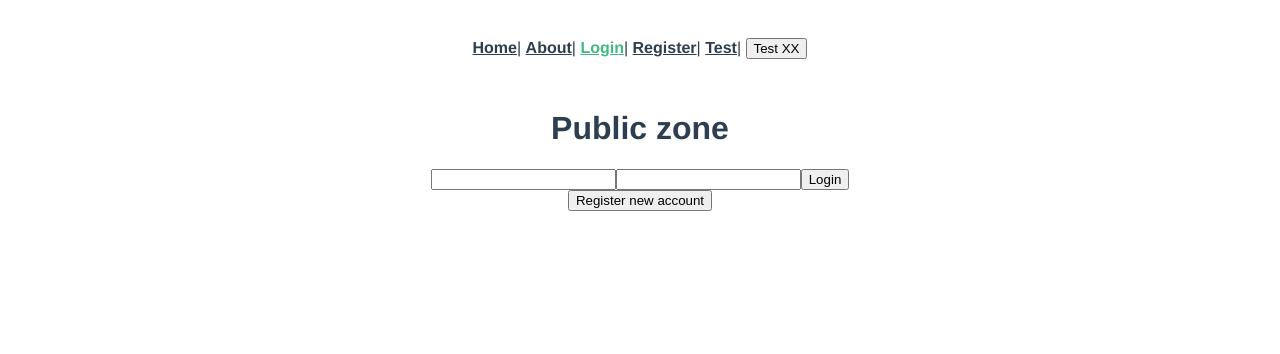
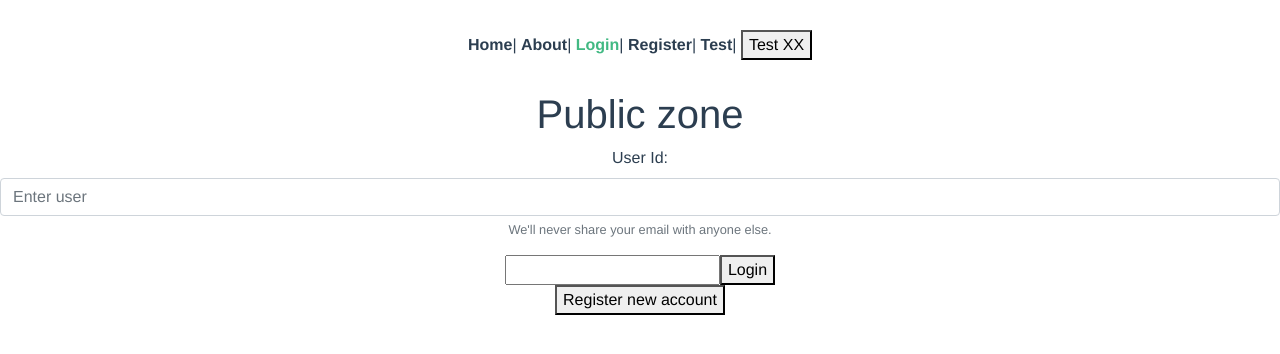
Before and after one commit to Sommaik/simplevue, a Vue app: page /login in a window 1280 px wide. Shown: the top 354 px of the page. Built offline with nearby package versions, Linux system fonts and the light colour scheme.

Commit message:
set bootstrab

```diff
--- a/package.json
+++ b/package.json
@@ -11,6 +11,8 @@
   "dependencies": {
     "axios": "^0.19.0",
     "babel-plugin-transform-es2015-modules-commonjs": "^6.26.2",
+    "bootstrap": "^4.3.1",
+    "bootstrap-vue": "^2.0.0-rc.24",
     "core-js": "^2.6.5",
     "vue": "^2.6.10",
     "vue-router": "^3.0.3",
--- a/src/main.js
+++ b/src/main.js
@@ -2,7 +2,11 @@ import Vue from "vue";
 import App from "./App.vue";
 import router from "./router";
 import store from "./store";
+import BootstrapVue from "bootstrap-vue";
+import "bootstrap/dist/css/bootstrap.css";
+import "bootstrap-vue/dist/bootstrap-vue.css";
 
+Vue.use(BootstrapVue);
 Vue.config.productionTip = false;
 
 new Vue({
--- a/src/views/Login.vue
+++ b/src/views/Login.vue
@@ -1,10 +1,22 @@
 <template>
   <div>
-    <form @submit.prevent="onFormSubmit">
-      <input id="userId" v-model="userId" />
+    <b-form @submit.prevent="onFormSubmit">
+      <b-form-group
+        id="input-group-userId"
+        label="User Id:"
+        label-for="userId"
+        description="We'll never share your email with anyone else."
+      >
+        <b-form-input
+          id="userId"
+          v-model="userId"
+          type="text"
+          placeholder="Enter user"
+        ></b-form-input>
+      </b-form-group>
       <input id="password" v-model="password" type="password" />
       <button type="submit">Login</button>
-    </form>
+    </b-form>
     <button id="register" @click="onRegisterClick">Register new account</button>
   </div>
 </template>
@@ -22,21 +34,23 @@ export default {
   methods: {
     onRegisterClick() {
       console.log("in login class");
-      this.$route.replace("/register");
+      this.$router.replace("/register");
     },
     onFormSubmit() {
       axios
-        .post("http://localhost:3000/login", { userId: this.userId, password: this.password })
+        .post("http://localhost:3000/login", {
+          userId: this.userId,
+          password: this.password
+        })
         .then(resp => {
           if (resp.data.success) {
-            this.$route.replace("/admin/user/list");
+            this.$router.replace("/admin/user/list");
           } else {
             alert("warning " + resp.data.msg);
           }
         })
         .catch(reason => {
           alert("error " + reason);
-          // console.log(reason);
         });
     }
   }
--- a/src/views/Private.vue
+++ b/src/views/Private.vue
@@ -5,7 +5,8 @@
 <script>
 export default {
   beforeRouteEnter(to, from, next) {
-    next("login");
+    // next("login");
+    next();
   }
 };
 </script>
```
Also changed, not shown: 2 other files (tests, documents, lock files or other folders).
